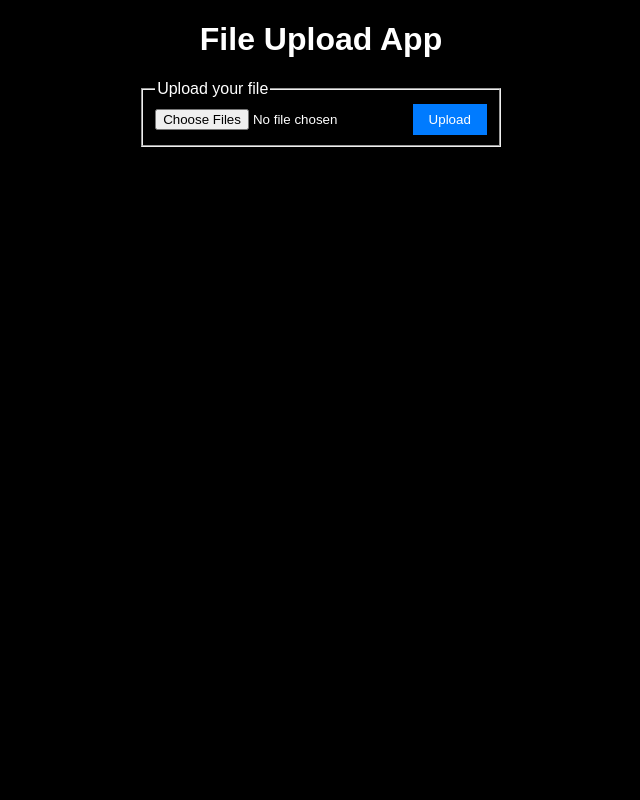
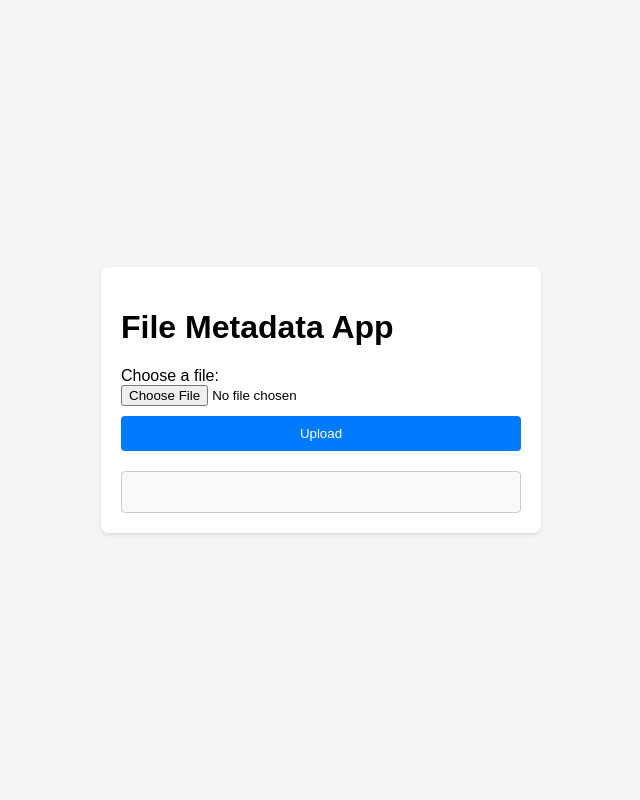
Before and after one commit to Aashimatyagi/FileUpload, a Flask app: page / in a window 1280 px wide. Shown: the whole page, without its empty margins (319-959 px from the left). Run offline with Flask 3, Linux system fonts and the light colour scheme; data that the repository does not hold is empty.

Commit message:
Sever changes

```diff
--- a/app.py
+++ b/app.py
@@ -1,114 +1,85 @@
-from flask import Flask, request, jsonify, send_from_directory, render_template
+from flask import Flask, request, render_template, jsonify, send_file
+from werkzeug.utils import secure_filename
+from PyPDF2 import PdfReader
+from PIL import Image
 import os
-from werkzeug.utils import secure_filename
-import datetime
-from PIL import Image
-import magic
+from datetime import datetime
 
 app = Flask(__name__)
 
-# Configuration
 UPLOAD_FOLDER = 'uploads'
-ALLOWED_EXTENSIONS = {'txt', 'pdf', 'png', 'jpg', 'jpeg', 'gif', 'csv', 'xlsx', 'docx'}
+ALLOWED_EXTENSIONS = set(
+    ['txt', 'pdf', 'png', 'jpg', 'jpeg', 'gif', 'csv', 'xlsx', 'docx'])
+app.config['UPLOAD_FOLDER'] = UPLOAD_FOLDER
 
-app.config['UPLOAD_FOLDER'] = UPLOAD_FOLDER
-app.config['MAX_CONTENT_LENGTH'] = 16 * 1024 * 1024
-
-# Utility functions
 
 def allowed_file(filename):
     return '.' in filename and filename.rsplit('.', 1)[1].lower() in ALLOWED_EXTENSIONS
 
-def get_file_description(file_path):
-    try:
-        magic_obj = magic.Magic()
-        file_type = magic_obj.from_file(file_path)
-        return file_type
-    except Exception as e:
-        return str(e)
 
-# Routes
-
-@app.route('/')
-def main():
+@app.route('/', methods=['GET'])
+def index():
     return render_template('index.html')
 
-@app.route('/files', methods=['GET'])
-def get_files_info():
-    return jsonify(uploaded_files)
-
-
-@app.route('/get_image_metadata/<filename>', methods=['GET'])
-def get_image_metadata(filename):
-    try:
-        file_path = os.path.join(app.config['UPLOAD_FOLDER'], filename)
-        image = Image.open(file_path)
-        width, height = image.size
-        format_name = image.format
-        exif_data = None
-        if hasattr(image, '_getexif'):
-            exif_data = image._getexif()
-
-        return jsonify({
-            'width': width,
-            'height': height,
-            'format': format_name,
-            'exif_data': exif_data})
-
-    except Exception as e:
-        return jsonify({'error': str(e)})
 
 @app.route('/upload', methods=['POST'])
 def upload_file():
-    if 'files' not in request.files:
-        resp = jsonify({'message': 'No file part in the request'})
-        resp.status_code = 400
-        return resp
+    if 'file' not in request.files:
+        return jsonify(error='No file part'), 400
 
-    files = request.files.getlist('files')
+    file = request.files['file']
 
-    errors = {}
-    success = False
+    if file.filename == '':
+        return jsonify(error='No selected file'), 400
 
-    for file in files:
-        if file and allowed_file(file.filename):
-            filename = secure_filename(file.filename)
-            file_path = os.path.join(app.config['UPLOAD_FOLDER'], filename)
-            file.save(file_path)
+    if file and allowed_file(file.filename):
+        filename = secure_filename(file.filename)
+        filepath = os.path.join(app.config['UPLOAD_FOLDER'], filename)
+        file.save(filepath)
 
-            file_description = get_file_description(file_path)
+        metadata = extract_metadata(filepath)
+        os.remove(filepath)
 
-            file_info = {
-                'filename': file.filename,
-                'size': os.path.getsize(file_path),
-                'url': f'/uploads/{filename}',
-                'upload_date': datetime.datetime.now().strftime('%Y-%m-%d %H:%M:%S'),
-                'description': file_description
+        return jsonify(metadata)
+
+    return jsonify(error='File upload failed. Invalid file type or extension.'), 400
+
+
+def extract_metadata(filepath):
+    metadata = {}
+
+    if filepath.lower().endswith(('.jpg', '.jpeg', '.png', '.gif')):
+        try:
+            image = Image.open(filepath)
+            image_metadata = image._getexif()
+            metadata['file_type'] = 'Image'
+            metadata['image'] = image_metadata
+        except:
+            pass
+
+    if filepath.lower().endswith('.pdf'):
+        try:
+            pdf = PdfReader(filepath)
+            metadata['file_type'] = 'PDF'
+            metadata['pdf'] = {
+                'num_pages': len(pdf.pages),
+                'info': pdf.info
             }
+        except:
+            pass
 
-            uploaded_files.append(file_info)
-            success = True
-        else:
-            errors[file.filename] = 'File type is not allowed'
+    # Additional information
+    filename = os.path.basename(filepath)
+    file_extension = filename.rsplit('.', 1)[-1].lower()
+    file_type = metadata.get('file_type', 'Unknown File Type')
+    metadata['filename'] = filename
+    metadata['size'] = os.path.getsize(filepath)
+    # metadata['url'] = f'/download/{filename}'
+    metadata['description'] = f'{file_type}/{file_extension}'
+    metadata['upload_date'] = datetime.now().strftime('%Y-%m-%d %H:%M:%S')
 
-    if success and errors:
-        errors['message'] = 'File(s) successfully uploaded'
-        resp = jsonify(errors)
-        resp.status_code = 500
-        return resp
-    if success:
-        resp = jsonify({'message': 'Files successfully uploaded'})
-        resp.status_code = 201
-        return resp
-    else:
-        resp = jsonify(errors)
-        resp.status_code = 500
-        return resp
+    return metadata
 
-@app.route('/uploads/<filename>', methods=['GET'])
-def uploaded_file(filename):
-    return send_from_directory(app.config['UPLOAD_FOLDER'], filename)
 
 if __name__ == '__main__':
-    uploaded_files = []
-    app.run(host='0.0.0.0', port=5000)
+    app.run(debug=True)
--- a/requirements.txt
+++ b/requirements.txt
@@ -1,3 +1,7 @@
 Flask
 Pillow
 python-magic
+python-docx
+mutagen
+Werkzeug
+PyPDF2
--- a/templates/index.html
+++ b/templates/index.html
@@ -1,27 +1,104 @@
 <!DOCTYPE html>
-<html lang="en">
+<html>
 <head>
-    <meta charset="UTF-8" />
-    <meta name="viewport" content="width=device-width, initial-scale=1.0" />
-    <title>File Upload App</title>
-    <link rel="stylesheet" href="static/style.css" />
+    <title>File Metadata App</title>
+    <style>
+        body {
+            font-family: Arial, sans-serif;
+            margin: 0;
+            padding: 0;
+            display: flex;
+            justify-content: center;
+            align-items: center;
+            min-height: 100vh;
+            background-color: #f5f5f5;
+        }
+
+        #container {
+            width: 400px;
+            padding: 20px;
+            background-color: #fff;
+            border-radius: 8px;
+            box-shadow: 0 2px 4px rgba(0, 0, 0, 0.1);
+        }
+
+        #uploadForm {
+            display: flex;
+            flex-direction: column;
+            margin-bottom: 20px;
+        }
+
+        input[type="file"] {
+            margin-bottom: 10px;
+        }
+
+        button {
+            padding: 10px;
+            background-color: #007bff;
+            color: white;
+            border: none;
+            border-radius: 4px;
+            cursor: pointer;
+        }
+
+        button:hover {
+            background-color: #0056b3;
+        }
+
+        #metadataDisplay {
+            border: 1px solid #ccc;
+            padding: 20px;
+            border-radius: 4px;
+            background-color: #f9f9f9;
+        }
+
+        strong {
+            font-weight: bold;
+        }
+    </style>
 </head>
 <body>
-    <h1>File Upload App</h1>
-    <center>
-      <form id="upload-form" enctype="multipart/form-data">
-        <fieldset>
-          <legend>Upload your file</legend>
-          <input type="file" name="files" id="file-input" multiple />
+    <div id="container">
+        <h1>File Metadata App</h1>
+        <form id="uploadForm" enctype="multipart/form-data">
+            <label for="file">Choose a file:</label>
+            <input type="file" name="file">
             <button type="submit">Upload</button>
-        </fieldset>
         </form>
+        <div id="metadataDisplay"></div>
+    </div>
 
-      <div id="file-info"></div>
+    <script>
+        const uploadForm = document.getElementById('uploadForm');
+        const metadataDisplay = document.getElementById('metadataDisplay');
 
-      <div id="uploaded-files"></div>
+        uploadForm.addEventListener('submit', async (event) => {
+            event.preventDefault();
 
-      <script src="static/script.js"></script>
-    </center>
+            const formData = new FormData(uploadForm);
+
+            const response = await fetch('/upload', {
+                method: 'POST',
+                body: formData
+            });
+
+            const metadata = await response.json();
+
+            // Display metadata
+            metadataDisplay.innerHTML = `
+                <p><strong>Filename:</strong> ${metadata.filename}</p>
+                <p><strong>Size:</strong> ${formatSize(metadata.size)}</p>
+                <p><strong>Description:</strong> ${metadata.description}</p>
+                <p><strong>Timestamp:</strong> ${metadata.upload_date}</p>
+            `;
+        });
+
+        function formatSize(bytes) {
+            const sizes = ['Bytes', 'KB', 'MB', 'GB', 'TB'];
+            if (bytes === 0) return '0 Byte';
+            const i = parseInt(Math.floor(Math.log(bytes) / Math.log(1024)));
+            return Math.round(bytes / Math.pow(1024, i), 2) + ' ' + sizes[i];
+        }
+    </script>
 </body>
 </html>
```
Also changed, not shown: 1 other file. Lines whose indentation alone changed are shown as unchanged.
